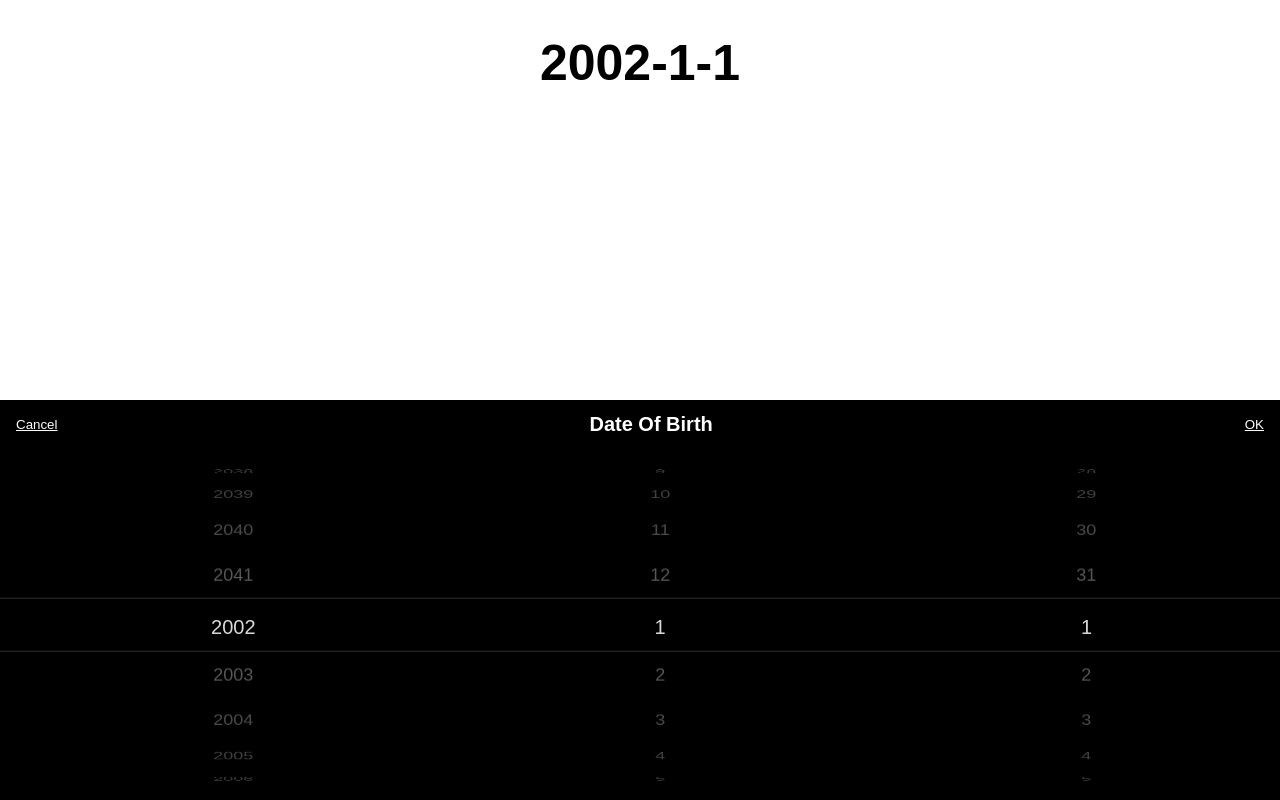
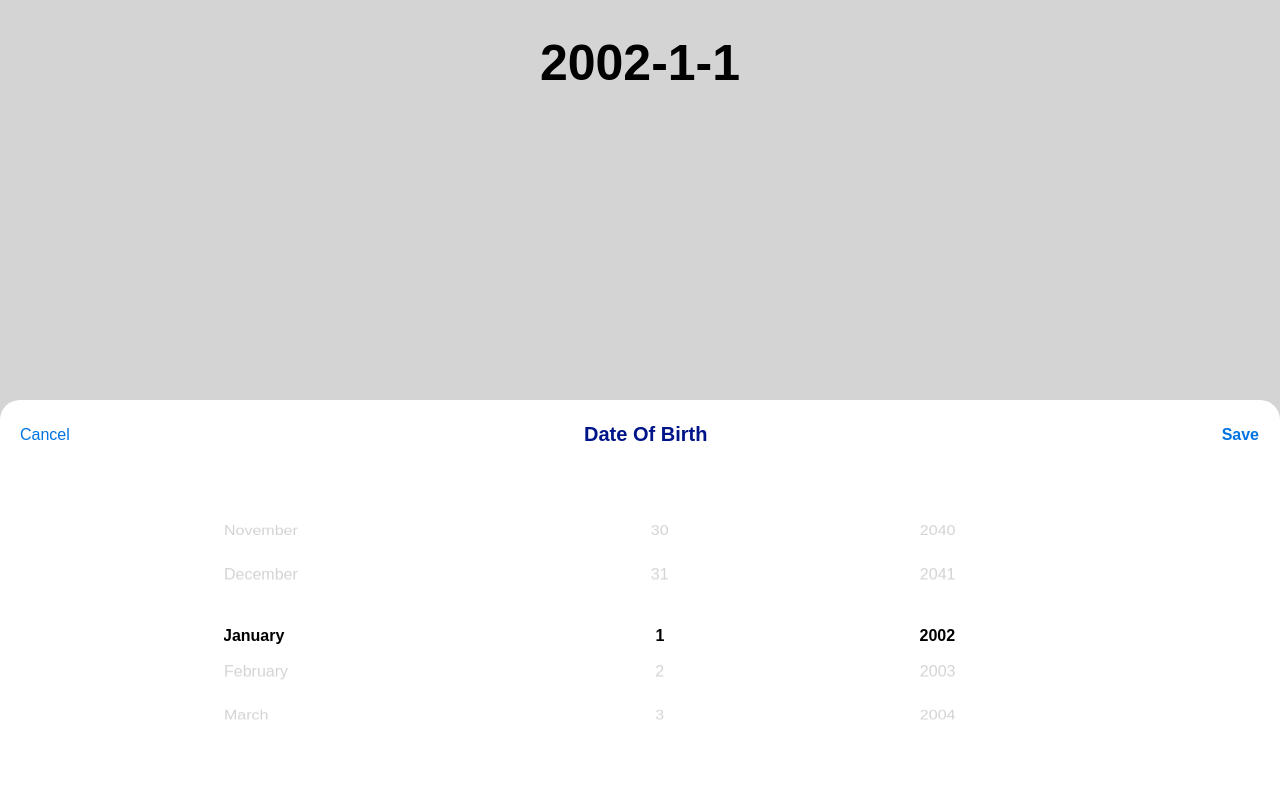
Before and after one commit to MantegaMassarotto/date-picker-web-component, a React (Create React App) app: page / in a window 1280 px wide. Built offline with nearby package versions, Linux system fonts and the light colour scheme.

Commit message:
fix: layout [wip]

```diff
--- a/src/DatePicker/index.tsx
+++ b/src/DatePicker/index.tsx
@@ -21,15 +21,15 @@ const DatePicker: React.FC<Props> = ({ onChange }) => {
 
   return (
     <div className='date-selector-container'>
-      <div style={{ display: 'flex', flex: 0.1, flexDirection: 'row', justifyContent: 'space-between', paddingLeft: 10, paddingRight: 10, backgroundColor: 'black' }}>
-        <button style={{ backgroundColor: 'black', border: 0, textDecoration: 'underline', color: 'white' }}>Cancel</button>
-        <h1 style={{ color: 'white', fontSize: 20 }}>Date Of Birth</h1>
-        <button style={{ backgroundColor: 'black', border: 0, textDecoration: 'underline' , color: 'white'  }}>OK</button>
+      <div style={{ display: 'flex', flex: 0.1, flexDirection: 'row', justifyContent: 'space-between', paddingLeft: 10, paddingRight: 10, backgroundColor: 'white', marginTop: 10, marginLeft: 4, marginRight: 5 }}>
+        <button style={{ backgroundColor: 'white', border: 0, color: '#0074E0', fontSize: 16 }}>Cancel</button>
+        <h1 style={{ color: '#001489', fontSize: 20 }}>Date Of Birth</h1>
+        <button style={{ backgroundColor: 'white', border: 0, color: '#0074E0', fontWeight: 'bold', fontSize: 16  }}>Save</button>
       </div>
       <div className="date-selector">
-        <div className="year" id="year" ref={elemRefYear} />
         <div className="month" id="month" ref={elemRefMonth} />
         <div className="day" id="day" ref={elemRefDay} />
+        <div className="year" id="year" ref={elemRefYear} />
       </div>
     </div>
   );
--- a/src/index.css
+++ b/src/index.css
@@ -1,18 +1,22 @@
 @charset "UTF-8";
 body {
   font-family: Arial, "Hiragino Sans GB", 冬青黑, "Microsoft YaHei", 微软雅黑, SimSun, 宋体, Helvetica, Tahoma, "Arial sans-serif";
-  background: #FFF;
+  background: #d4d4d4;
   margin: 0;
 }
 
 .select-wrap {
   position: relative;
-  height: 100%;
+  height: 60%;
   text-align: center;
   overflow: hidden;
-  font-size: 20px;
+  /* font-size: 20px; */
   color: #ddd;
-  background-color: black;
+  transform: translate(0, 30%);
+  /* justify-content: center;
+  display: flex; */
+  /* background-color: black; */
+  background-color: white;
 }
 .select-wrap:before, .select-wrap:after {
   position: absolute;
@@ -24,24 +28,25 @@ body {
 }
 .select-wrap:before {
   top: 0;
-  background-image: linear-gradient(to bottom, rgba(1, 1, 1, 0.5), rgba(1, 1, 1, 0));
+  /* background-image: linear-gradient(to bottom, rgba(1, 1, 1, 0.1), rgba(1, 1, 1, 0)); */
 }
 .select-wrap:after {
   bottom: 0;
-  background-image: linear-gradient(to top, rgba(1, 1, 1, 0.5), rgba(1, 1, 1, 0));
+  /* background-image: linear-gradient(to top, rgba(1, 1, 1, 0.1), rgba(1, 1, 1, 0)); */
 }
 .select-wrap .select-options {
   position: absolute;
   top: 50%;
   left: 0;
   width: 100%;
-  height: 0;
+  text-align: center;
+  height: 0px;
   transform-style: preserve-3d;
   margin: 0 auto;
   display: block;
   transform: translateZ(-150px) rotateX(0deg);
   -webkit-font-smoothing: subpixel-antialiased;
-  color: #666;
+  color: #d3d3d3;
 }
 .select-wrap .select-options .select-option {
   position: absolute;
@@ -354,37 +359,63 @@ body {
 
 .highlight {
   position: absolute;
-  top: 50%;
+  top: 52%;
   transform: translate(0, -50%);
   width: 100%;
-  background-color: #000;
-  border-top: 1px solid #333;
-  border-bottom: 1px solid #333;
+  background-color: white;
+  /* border-top: 1px solid #001489;
+  border-bottom: 1px solid #001489;
+  border-right: 1px solid #001489;
+  border-left: 1px solid #001489; */
   font-size: 24px;
+  color: black;
+  font-weight: bold;
   overflow: hidden;
 }
+
+.month {
+  /* background-color: black; */
+}
+
+/* .month {
+  padding-right: 20px;
+}
+
+
+
+.year {
+  padding-right: 20px;
+} */
+
 
 .highlight-list {
   position: absolute;
   width: 100%;
+  padding-top: 4px;
   list-style-type: none;
 }
 
 /* date */
 .date-selector {
-  perspective: 2000px;
-  width: 100%;
+  /* perspective: 2000px; */
+  width: 65%;
   display: flex;
-  align-items: stretch;
-  justify-content: space-between;
+  align-self: center;
+  background-color: white;
+  /* transform: translate(0, 15%); */
+  /* align-items: stretch; */
+  /* justify-content: space-between; */
 }
 
 .date-selector-container {
   position: absolute;
+  border-top-left-radius: 20px;
+  border-top-right-radius: 20px;
   width: 100%;
   height: 50%;
   display: flex;
   flex-direction: column;
+  background-color: white;
   bottom: 0px;
 }
 
@@ -396,8 +427,8 @@ body {
   flex: 1;
 }
 .date-selector .select-wrap {
-  font-size: 18px;
+  font-size: 16px;
 }
 .date-selector .highlight {
-  font-size: 20px;
+  font-size: 16px;
 }
--- a/src/useDatePicker.ts
+++ b/src/useDatePicker.ts
@@ -65,13 +65,20 @@ const useDatePicker = (
   }, [year, month, day]);
 
   const getMonths = (year?: string) => {
-    let months: { value: number; text: string }[] = [];
-    for (let i = 1; i <= 12; i++) {
-      months.push({
-        value: i,
-        text: i.toString(),
-      });
-    }
+    let months: { value: number; text: string }[] = [
+      { value: 1, text: 'January' },
+      { value: 2, text: 'February' },
+      { value: 3, text: 'March' },
+      { value: 4, text: 'April' },
+      { value: 5, text: 'May' },
+      { value: 6, text: 'June' },
+      { value: 7, text: 'July' },
+      { value: 8, text: 'August' },
+      { value: 9, text: 'September' },
+      { value: 10, text: 'October' },
+      { value: 11, text: 'November' },
+      { value: 12, text: 'December' },
+    ];
     return months;
   };
 
@@ -393,11 +400,45 @@ const useDatePicker = (
       elem.highlight = elem.el.querySelector('.highlight');
       elem.highlightList = elem.el.querySelector('.highlight-list');
 
-      elem.highlightList.style.top = -70 + 'px';
+      elem.highlightList.style.top = -63 + 'px';
       elem.highlightList.style.right = -20 + 'px';
 
       elem.highlight.style.height = itemHeight + 'px';
       elem.highlight.style.lineHeight = itemHeight + 'px';
+
+      if (elem.el === elemRefMonth.current) {
+        elem.highlight.style.textAlign =  'left';
+        elem.highlightList.style.right = 1 + 'px';
+        // elem.highlightList.style.backgroundColor = 'red';
+        // elem.highlightList.style.paddingTop = '10px';
+        // elem.highlightList.style.paddingRight = '20px';
+
+        elem.circleList.style.textAlign = 'left';
+        // elem.circleList.style.paddingRight = '-40px';
+      }
+
+      // if (elem.el === elemRefYear.current) {
+      //   // elem.highlight.style.marginLeft = 20 + 'px';
+      //   // elem.highlightList.style.right = -5 + 'px';
+      //   elem.circleList.style.right = -5 + 'px';
+      //   // elem.highlightList.style.right = -5 + 'px';
+
+      //   // elem.highlight.style.borderBottomLeftRadius = 5 + 'px';
+      //   // elem.highlight.style.borderTopLeftRadius = 5 + 'px';
+      //   // elem.highlight.style.borderLeft = 'red';
+      //   elem.highlight.style.borderLeftColor = '#001489';
+      //   elem.highlight.style.borderLeftWidth = '1px';
+      // }
+
+      // if (elem.el === elemRefDay.current) {
+      //   elem.highlight.style.borderRightColor = '#001489';
+      //   elem.highlight.style.borderRightWidth = '1px';
+      //   // elem.highlightList.style.right = 10 + 'px';
+      //   // elem.highlightList.style.right = 10 + 'px';
+      //   // elem.circleList.style.right = 10 + 'px';
+      //   // elem.highlight.style.borderBottomRightRadius = 5 + 'px';
+      //   // elem.highlight.style.borderTopRightRadius = 5 + 'px';
+      // }
 
       let touchData = {
         startY: 0,
```
